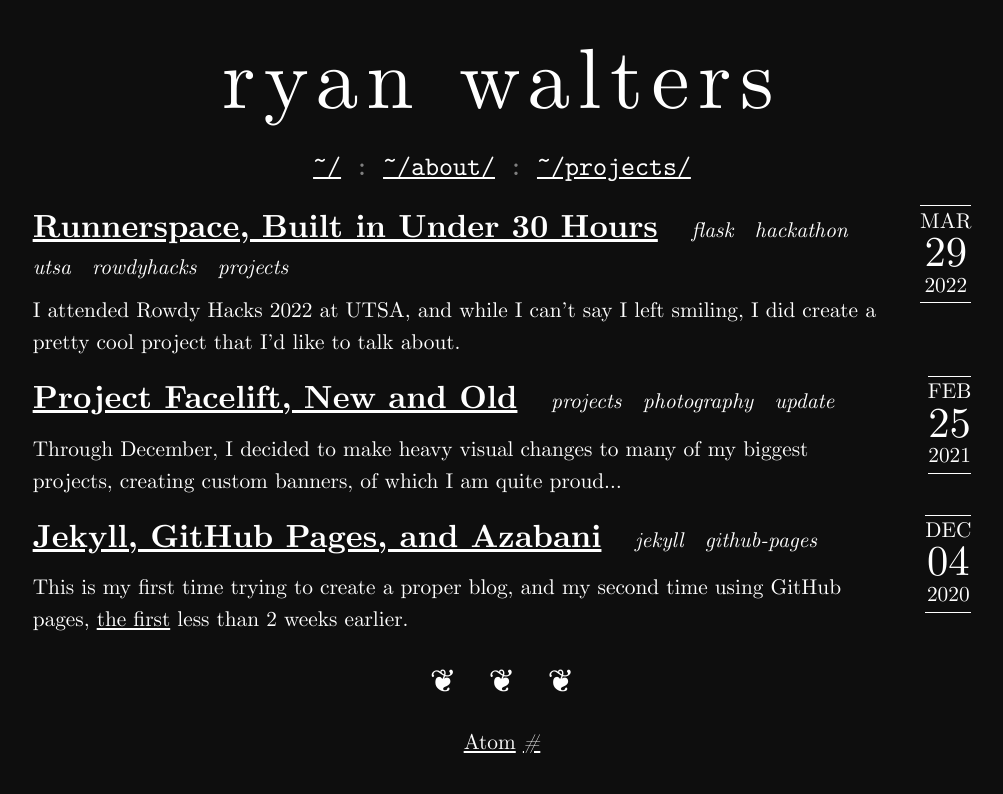
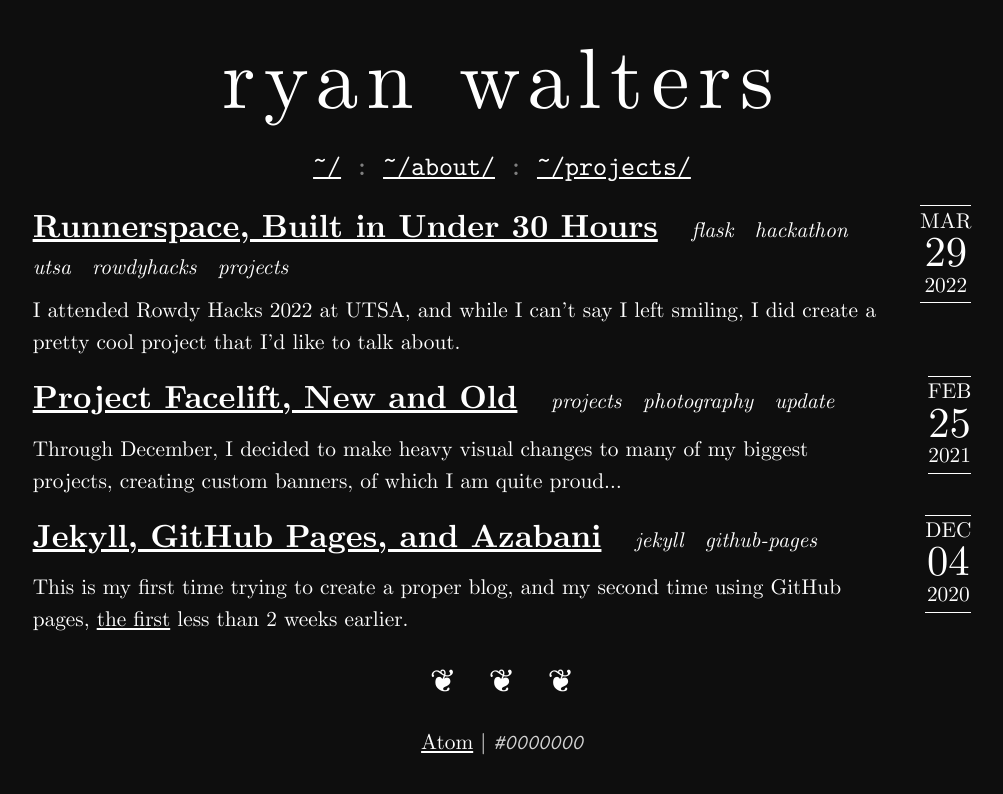
Before and after one commit to Xevion/v2.xevion.dev, a Jekyll site: the page built from index.html, in a window 1280 px wide. Shown: the top 794 px of the page, without its empty margins (138-1141 px from the left). Built offline with Jekyll 4.4.1, drawn with Linux system fonts in a browser that asks for light colours.

Commit message:
Revamp build revisions
- And technically, actually fix them so they're inserted properly. Kinda don't like how they look, but it's good enough for the moment.

```diff
--- a/_config.yml
+++ b/_config.yml
@@ -3,11 +3,11 @@ environment: production
 email: xevion@xevion.dev
 baseurl: "" # the subpath of your site, e.g. /blog
 url: "https://xevion.dev" # the base hostname & protocol for your site, e.g. http://example.com
-github: xevion
 highlighter: rouge
 permalink: pretty
 plugins:
   - jekyll-feed
+  - "jekyll-github-metadata"
 exclude:
     - CNAME
     - LICENSE
@@ -17,4 +17,4 @@ compress_html:
   ignore:
     envs: ["development"]
   comments: all
-repository: xevion/xevion.dev
+repository: Xevion/xevion.dev
--- a/_layouts/posts.html
+++ b/_layouts/posts.html
@@ -37,8 +37,8 @@ layout: default
 <hr>
 
 <p style="text-align: center;">
-    <a href="/feed.xml">Atom</a>
-    <em><a href="{{ site.github.repository_url }}/commit/{{ site.github.build_revision }}">
-        #{{ site.github.build_revision }}
+    <a href="/feed.xml">Atom</a> |
+    <em class="build-revision"><a href="{{ site.github.repository_url }}/commit/{{ site.github.build_revision }}">
+        #{{ site.github.build_revision | truncate: 7, "" }}
     </a></em>
 </p>
--- a/_sass/main.scss
+++ b/_sass/main.scss
@@ -334,3 +334,12 @@ article {
   border-width: thin 0;
   padding: 10px;
 }
+
+
+.build-revision {
+  font-family: CMU Typewriter Text, sans-serif;
+  a {
+    color: #d2d2d2;
+    text-decoration: none;
+  }
+}
```
